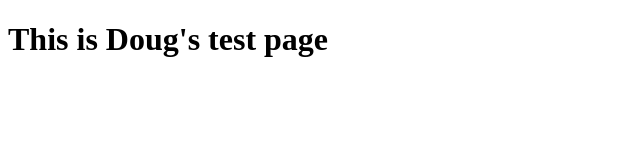
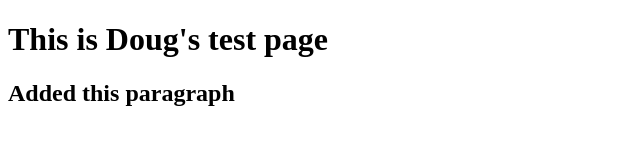
Before and after one commit to clevelandcomputer/git_review, a plain HTML site: page index.html in a window 1280 px wide. Shown: the whole page, without its empty margins (0-640 px from the left). Drawn offline with Linux system fonts and the light colour scheme.

Commit message:
add paragraph of text

```diff
--- a/index.html
+++ b/index.html
@@ -7,6 +7,7 @@
 </head>
 <body>
     <h1>This is Doug's test page</h1>
+    <h2>Added this paragraph</h2>
 
 </body>
 </html>
```
